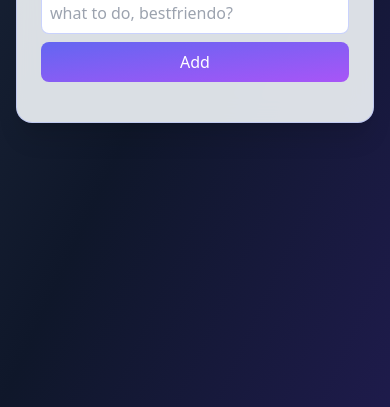
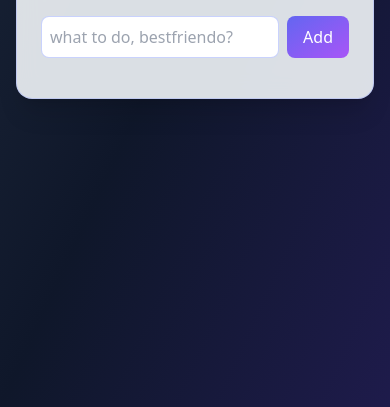
Before and after one commit to wakamonoo/Todochan, a plain HTML site: page index.html in a window 390 px wide. Shown: the part 437-844 px from the top of the page. Drawn offline with nearby package versions, Linux system fonts and the light colour scheme.

Commit message:
Update index.html

```diff
--- a/index.html
+++ b/index.html
@@ -31,16 +31,16 @@
       />
 
       <!--──────────────── Input and Button -->
-      <div class="flex flex-wrap gap-2 mb-4">
+      <div class="flex mb-4 space-x-2 w-full">
         <input
           type="text"
           id="inputField"
           placeholder="what to do, bestfriendo?"
-          class="flex-1 min-w-[60%] p-2 rounded-lg bg-white border border-indigo-300/60 placeholder-gray-400 focus:outline-none focus:ring-2 focus:ring-indigo-400"
+          class="flex-grow min-w-0 p-2 rounded-lg bg-white border border-indigo-300/60 placeholder-gray-400 focus:outline-none focus:ring-2 focus:ring-indigo-400"
         />
         <button
           id="addButton"
-          class="w-full sm:w-auto bg-gradient-to-br from-indigo-500 to-purple-500 hover:opacity-90 text-white px-4 py-2 rounded-lg transition"
+          class="shrink-0 px-4 py-2 bg-gradient-to-br from-indigo-500 to-purple-500 hover:opacity-90 text-white rounded-lg transition"
         >
           Add
         </button>
```
